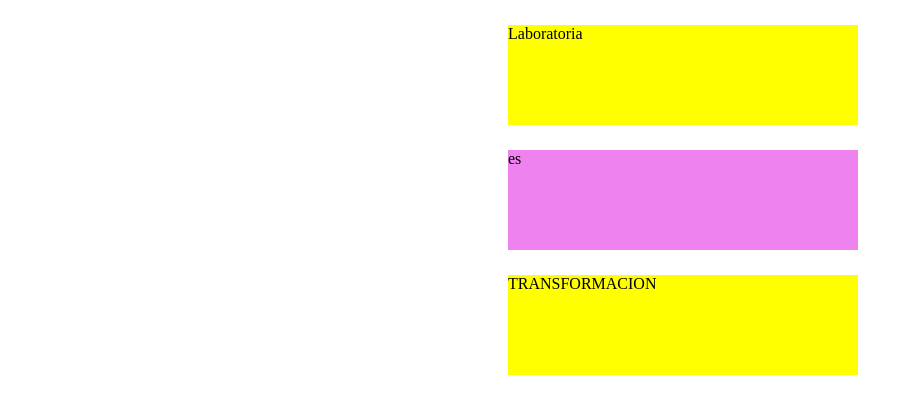
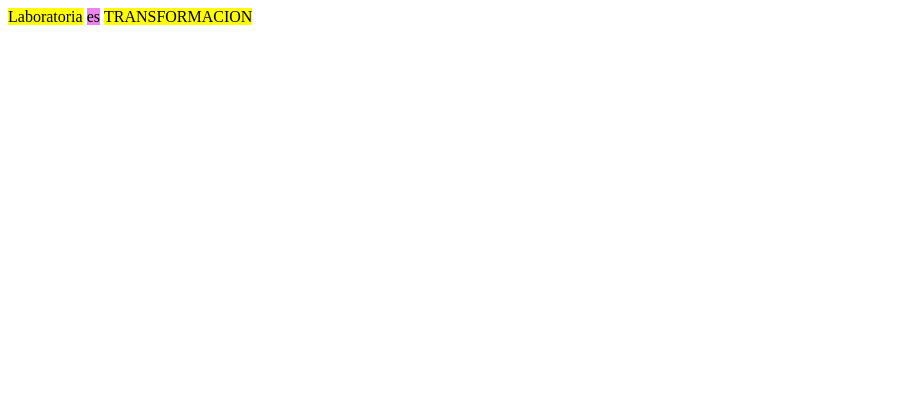
Before and after one commit to LeidyRosmery/EjercicioPractica022, a plain HTML site: page index.html in a window 1280 px wide. Shown: the whole page, without its empty margins (0-913 px from the left). Drawn offline with Linux system fonts and the light colour scheme.

Commit message:
Ejercicio03

```diff
--- a/assets/css/main.css
+++ b/assets/css/main.css
@@ -9,5 +9,5 @@
 div {
     height: 100px;
     width: 350px;
-    margin: 25px 500px;
+    display: inline;
 }
```
